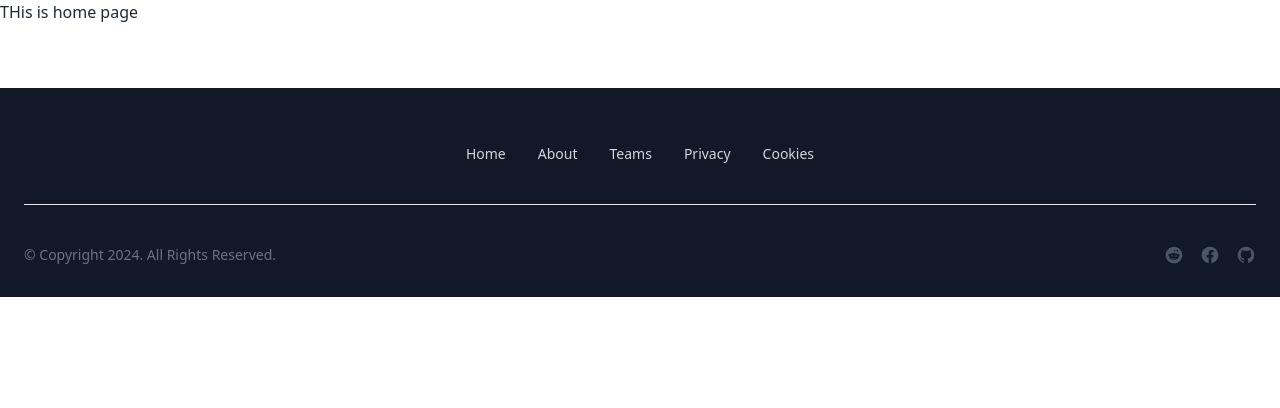
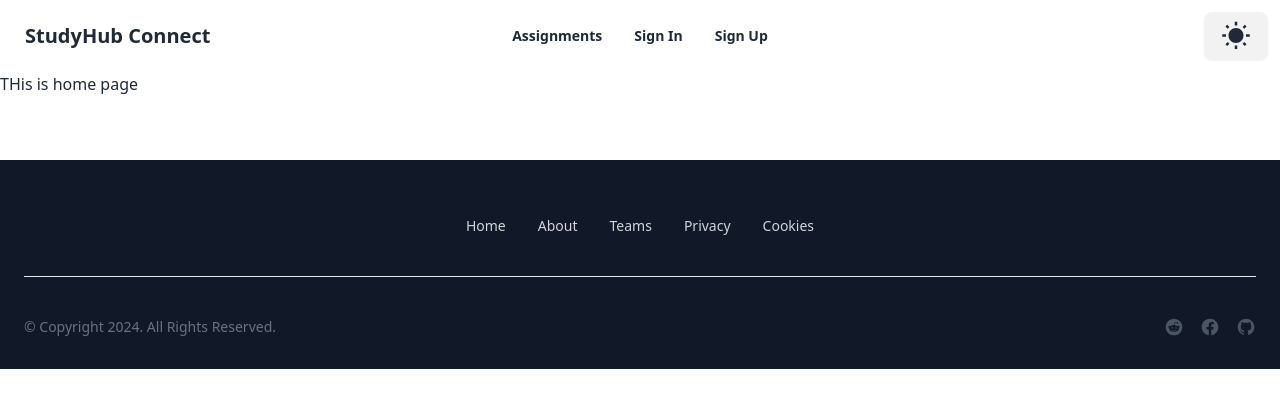
Before and after one commit to theashrafislam/studyHub-connec-client-side, a React (Vite) app: page / in a window 1280 px wide. Shown: the top 408 px of the page. Built offline with nearby package versions, Linux system fonts and the light colour scheme.

Commit message:
added navber section

```diff
--- a/index.html
+++ b/index.html
@@ -1,5 +1,5 @@
 <!doctype html>
-<html lang="en">
+<html lang="en" theme-data="dark">
   <head>
     <meta charset="UTF-8" />
     <link rel="icon" type="image/svg+xml" href="/public/favicon.svg" />
--- a/src/Components/Navbar.jsx
+++ b/src/Components/Navbar.jsx
@@ -1,7 +1,61 @@
+import { useEffect } from "react";
+import { Link, NavLink } from "react-router-dom";
+import { MdWbSunny } from "react-icons/md";
+
 const Navbar = () => {
+    const navLinks = <>
+        <li className="font-semibold" data-aos="fade-down" data-aos-duration="500"><NavLink to="/assignment">Assignments</NavLink></li>
+        <li className="font-semibold" data-aos="fade-down" data-aos-duration="500"><NavLink to="/sign-in">Sign In</NavLink></li>
+        <li className="font-semibold" data-aos="fade-down" data-aos-duration="500"><NavLink to="/sign-up">Sign Up</NavLink></li>
+    </>
+
+    useEffect(() => {
+        const savedTheme = localStorage.getItem('theme');
+        if (savedTheme) {
+            // setTheme(savedTheme);
+            document.documentElement.setAttribute('data-theme', savedTheme);
+        } else {
+            const systemTheme = window.matchMedia('(prefers-color-scheme: dark)').matches ? 'dark' : 'light';
+            // setTheme(systemTheme);
+            document.documentElement.setAttribute('data-theme', systemTheme);
+        }
+    }, []);
+
+    const handleThemeChange = (selectedTheme) => {
+        localStorage.setItem('theme', selectedTheme);
+        document.documentElement.setAttribute('data-theme', selectedTheme);
+    };
+
     return (
-        <div>
-
+        <div className="navbar bg-base-100">
+            <div className="navbar-start">
+                <div className="dropdown">
+                    <div tabIndex={0} role="button" className="btn btn-ghost lg:hidden">
+                        <svg xmlns="http://www.w3.org/2000/svg" className="h-5 w-5" fill="none" viewBox="0 0 24 24" stroke="currentColor"><path strokeLinecap="round" strokeLinejoin="round" strokeWidth="2" d="M4 6h16M4 12h8m-8 6h16" /></svg>
+                    </div>
+                    <ul tabIndex={0} className="menu menu-sm dropdown-content mt-3 z-[1] p-2 shadow bg-base-100 rounded-box w-52">
+                        {navLinks}
+                    </ul>
+                </div>
+                <Link to='/' className="btn btn-ghost text-xl">StudyHub Connect</Link>
+            </div>
+            <div className="navbar-center hidden lg:flex">
+                <ul className="menu menu-horizontal px-1">
+                    {navLinks}
+                </ul>
+            </div>
+            <div className="navbar-end">
+                <div>
+                    <details className="dropdown">
+                        <summary className="m-1 btn"><MdWbSunny className="text-3xl" /></summary>
+                        <ul className="p-2 shadow menu dropdown-content z-[1] bg-base-100 rounded-box w-52">
+                            <li onClick={() => handleThemeChange('dark')}><a>Dark</a></li>
+                            <li onClick={() => handleThemeChange('light')}><a>Light</a></li>
+                            <li onClick={() => handleThemeChange('system')}><a>System</a></li>
+                        </ul>
+                    </details>
+                </div>
+            </div>
         </div>
     );
 };
--- a/src/Layout/Root.jsx
+++ b/src/Layout/Root.jsx
@@ -1,10 +1,12 @@
 import { Outlet } from 'react-router-dom';
 import Footer from '../Components/Footer';
+import Navbar from '../Components/Navbar';
 
 const Root = () => {
     return (
         <div>
             <div className='max-w-7xl mx-auto'>
+                <Navbar/>
                 <Outlet></Outlet>
             </div>
             <Footer />
```
